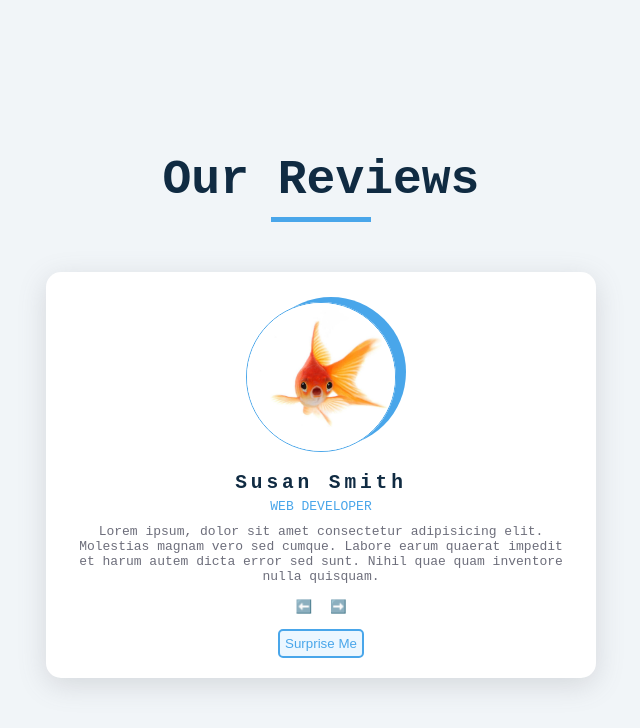
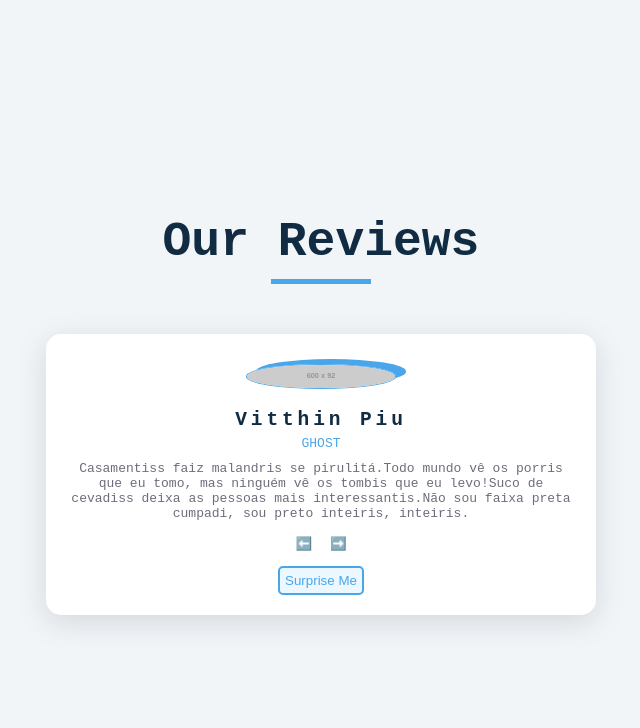
Before and after one commit to levxyca/carrossel, a plain HTML site: page index.html in a window 1280 px wide. Both pictures are taken after a click on the button "⬅️". Shown: the whole page, without its empty margins (319-959 px from the left). Drawn offline with Linux system fonts and the light colour scheme; placeholder pictures from the web are drawn by us.

Commit message:
:sparkles: carrossel funcionando

```diff
--- a/index.html
+++ b/index.html
@@ -15,21 +15,18 @@
       </header>
       <main>
         <article class="card">
-          <img class="card__img" src="/img/peixe.jpg" alt="Peixe Dourado" />
-          <h2 class="card__name">Susan Smith</h2>
-          <p class="card__position">Web Developer</p>
-          <p class="card__description">
-            Lorem ipsum, dolor sit amet consectetur adipisicing elit. Molestias
-            magnam vero sed cumque. Labore earum quaerat impedit et harum autem
-            dicta error sed sunt. Nihil quae quam inventore nulla quisquam.
-          </p>
+          <img class="card__img" src="" alt="" />
+          <h2 class="card__name"></h2>
+          <p class="card__position"></p>
+          <p class="card__description"></p>
           <section class="card__btns">
-            <button class="card__btn-arrow">⬅️</button>
-            <button class="card__btn-arrow">➡️</button>
+            <button class="btn card__btn-arrow back">⬅️</button>
+            <button class="btn card__btn-arrow front">➡️</button>
           </section>
-          <button class="card__btn-surprise">Surprise Me</button>
+          <button class="btn card__btn-surprise">Surprise Me</button>
         </article>
       </main>
     </div>
+    <script src="./script.js"></script>
   </body>
 </html>
--- /dev/null
+++ b/script.js
@@ -0,0 +1,78 @@
+let reviews = [
+  {
+    img: "https://via.placeholder.com/600/92c952",
+    nome: "Leticia Caroline",
+    profissão: "Criadora de conteúdo",
+    review:
+      "Mussum Ipsum, cacilds vidis litro abertis. Suco de cevadiss deixa as pessoas mais interessantis.Quem num gosta di mim que vai caçá sua turmis!Cevadis im ampola pa arma uma pindureta.Todo mundo vê os porris que eu tomo, mas ninguém vê os tombis que eu levo!",
+  },
+  {
+    img: "https://via.placeholder.com/600/92c952",
+    nome: "Patricia Parra",
+    profissão: "Developer Advocate",
+    review:
+      "Casamentiss faiz malandris se pirulitá.Todo mundo vê os porris que eu tomo, mas ninguém vê os tombis que eu levo!Suco de cevadiss deixa as pessoas mais interessantis.Não sou faixa preta cumpadi, sou preto inteiris, inteiris.",
+  },
+  {
+    img: "https://via.placeholder.com/600/92c952",
+    nome: "Lola Melanie",
+    profissão: "Scrum Master",
+    review:
+      "Tá deprimidis, eu conheço uma cachacis que pode alegrar sua vidis.Mauris nec dolor in eros commodo tempor. Aenean aliquam molestie leo, vitae iaculis nisl.Interessantiss quisso pudia ce receita de bolis, mais bolis eu num gostis.Praesent vel viverra nisi. Mauris aliquet nunc non turpis scelerisque, eget.",
+  },
+  {
+    img: "https://via.placeholder.com/600/92c952",
+    nome: "Melanie Lola",
+    profissão: "QA",
+    review:
+      "Leite de capivaris, leite de mula manquis sem cabeça.Quem num gosta di mé, boa gentis num é.Mais vale um bebadis conhecidiss, que um alcoolatra anonimis.Diuretics paradis num copo é motivis de denguis.",
+  },
+  {
+    img: "https://via.placeholder.com/600/92c952",
+    nome: "Vitthin Piu",
+    profissão: "Ghost",
+    review:
+      "Casamentiss faiz malandris se pirulitá.Todo mundo vê os porris que eu tomo, mas ninguém vê os tombis que eu levo!Suco de cevadiss deixa as pessoas mais interessantis.Não sou faixa preta cumpadi, sou preto inteiris, inteiris.",
+  },
+];
+
+const img = document.querySelector(".card__img");
+const nome = document.querySelector(".card__name");
+const occupations = document.querySelector(".card__position");
+const review = document.querySelector(".card__description");
+const btns = document.querySelectorAll(".btn");
+const length = reviews.length;
+let i;
+
+nome.textContent = reviews[0].nome;
+occupations.textContent = reviews[0].são;
+review.textContent = reviews[0].review;
+img.setAttribute("src", reviews[0].img);
+
+btns.forEach((btn) => {
+  btn.addEventListener("click", function (e) {
+    const btnActive = e.currentTarget.classList;
+    if (btnActive.contains("back")) {
+      let nameActive = document.querySelector(".card__name").innerText;
+      const index = reviews.findIndex((element) => element.nome === nameActive);
+      i = index - 1;
+      if (i == -1) {
+        i = length - 1;
+      }
+    } else if (btnActive.contains("front")) {
+      let nameActive = document.querySelector(".card__name").innerText;
+      const index = reviews.findIndex((element) => element.nome === nameActive);
+      i = index + 1;
+      if (i == 5) {
+        i = 0;
+      }
+    } else {
+      i = Math.floor(Math.random() * (length - 0)) + 0;
+    }
+
+    nome.textContent = reviews[i].nome;
+    occupations.textContent = reviews[i].profissão;
+    review.textContent = reviews[i].review;
+    img.setAttribute("src", reviews[i].img);
+  });
+});
```
Also changed, not shown: img/peixe.jpg (deleted), 1 other file.
